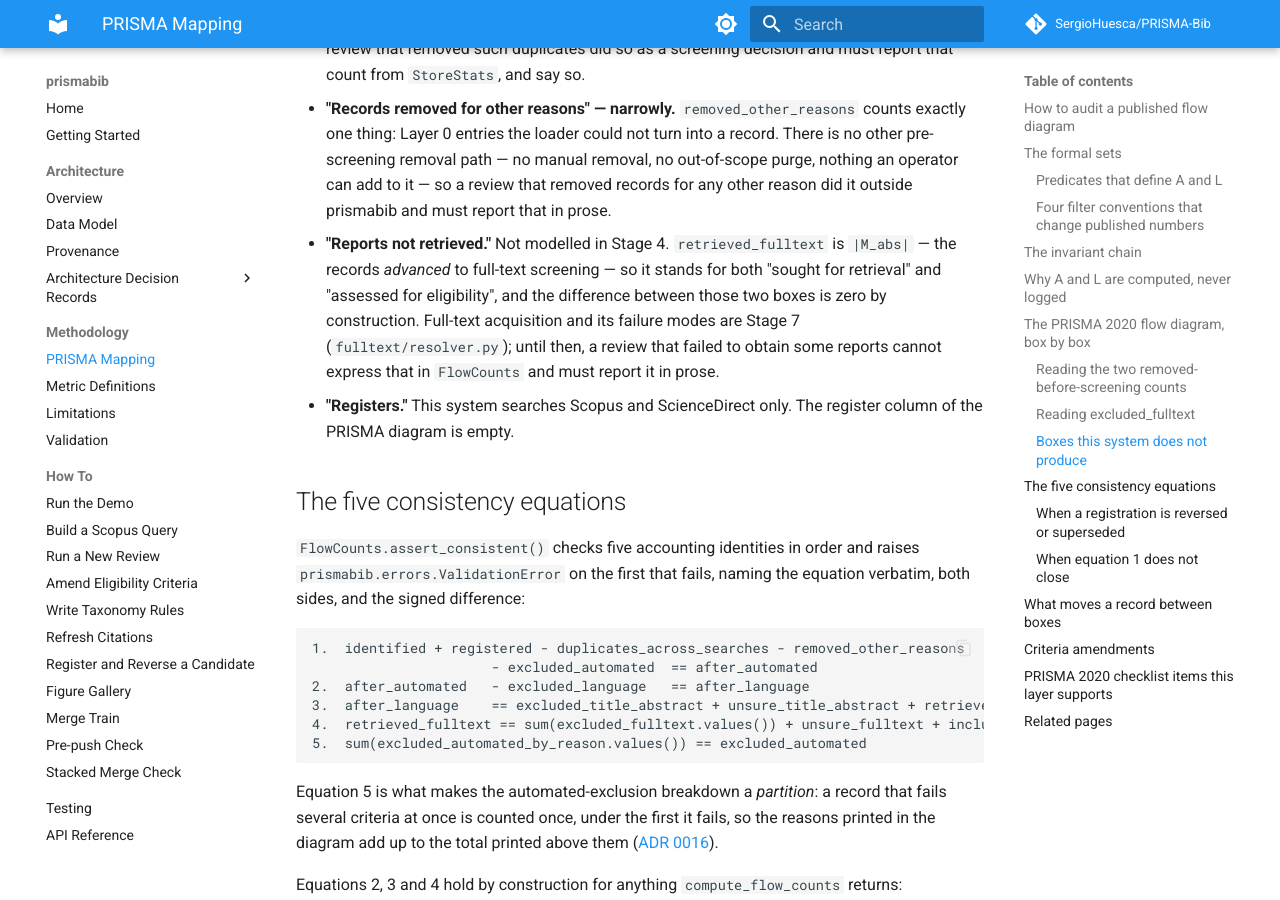
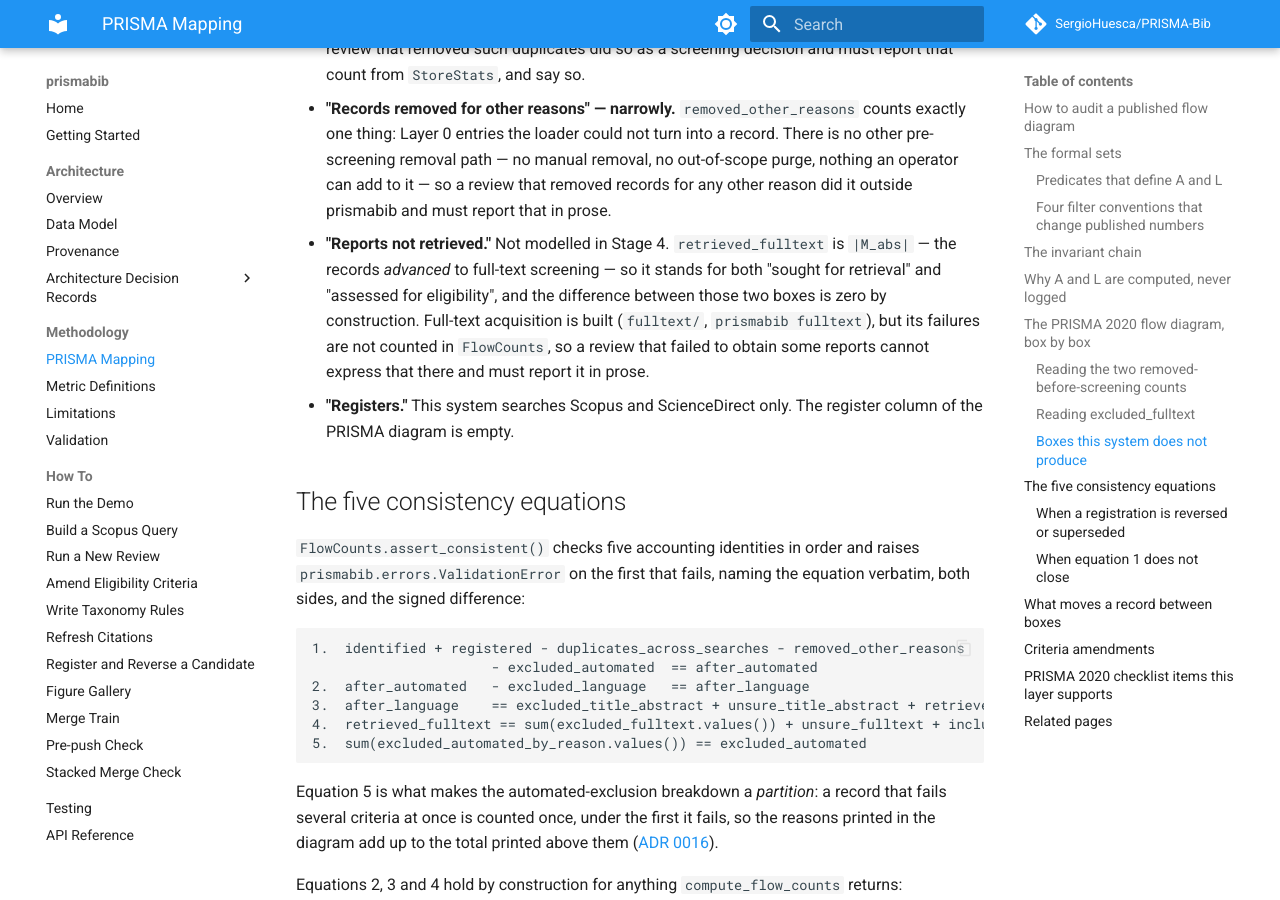
Before and after one commit to SergioHuesca/PRISMA-Bib, an MkDocs documentation site: the page built from docs/methodology/prisma-mapping.md, in a window 1280 px wide and 900 px high, scrolled down 8225 px. Built offline with MkDocs 1.6.1 and Material for MkDocs 9.7.7, drawn with Linux system fonts in a browser that asks for light colours; comment, search, counter and statistics services are not loaded.

Commit message:
docs: fix the index intro and the stale ScienceDirect and full-text lines
Co-Authored-By: Claude Sonnet 5.5 <noreply@anthropic.com>
Claude-Session: https://claude.ai/code/session_01QjNadz7h2UAZ2C2xhuaY8z

```diff
--- a/docs/methodology/prisma-mapping.md
+++ b/docs/methodology/prisma-mapping.md
@@ -260,9 +260,9 @@ assume it is covered:
 - **"Reports not retrieved."** Not modelled in Stage 4. `retrieved_fulltext` is `|M_abs|` —
   the records *advanced* to full-text screening — so it stands for both "sought for
   retrieval" and "assessed for eligibility", and the difference between those two boxes is
-  zero by construction. Full-text acquisition and its failure modes are Stage 7
-  (`fulltext/resolver.py`); until then, a review that failed to obtain some reports cannot
-  express that in `FlowCounts` and must report it in prose.
+  zero by construction. Full-text acquisition is built (`fulltext/`, `prismabib fulltext`), but
+  its failures are not counted in `FlowCounts`, so a review that failed to obtain some reports
+  cannot express that there and must report it in prose.
 - **"Registers."** This system searches Scopus and ScienceDirect only. The register column
   of the PRISMA diagram is empty.
 
```
Also changed, not shown: docs/getting-started.md (+1 -1 lines), docs/how-to/run-a-new-review.md (+1 -1 lines), docs/index.md (+1 -2 lines).
